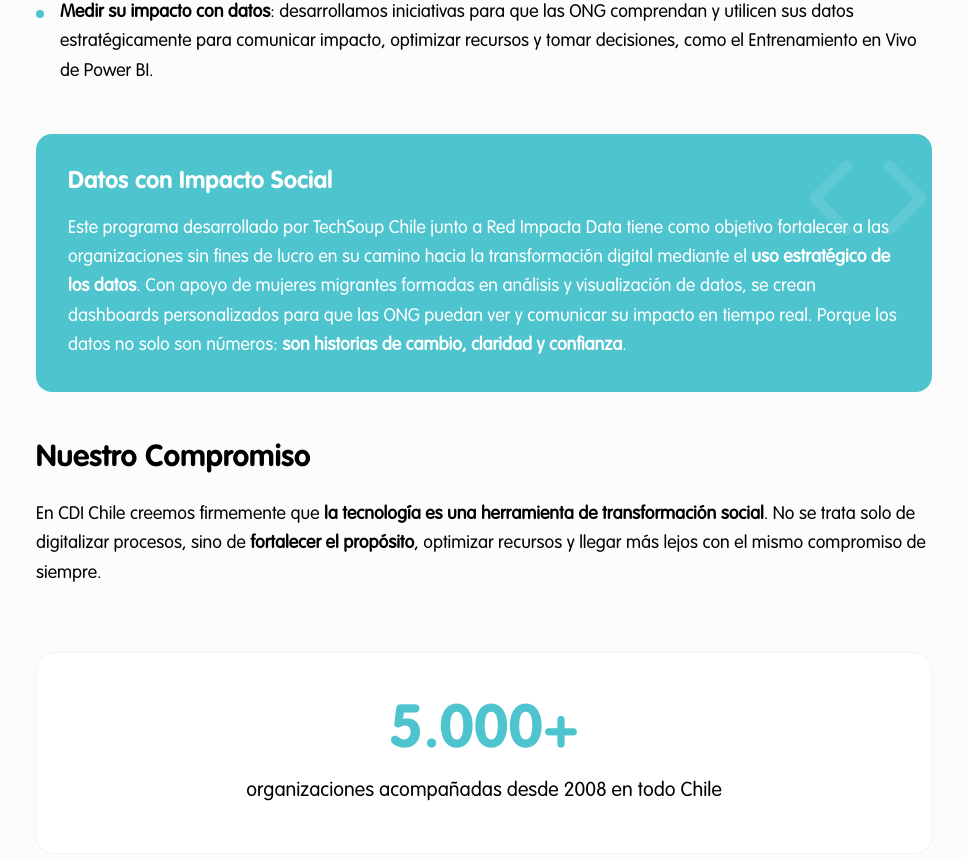
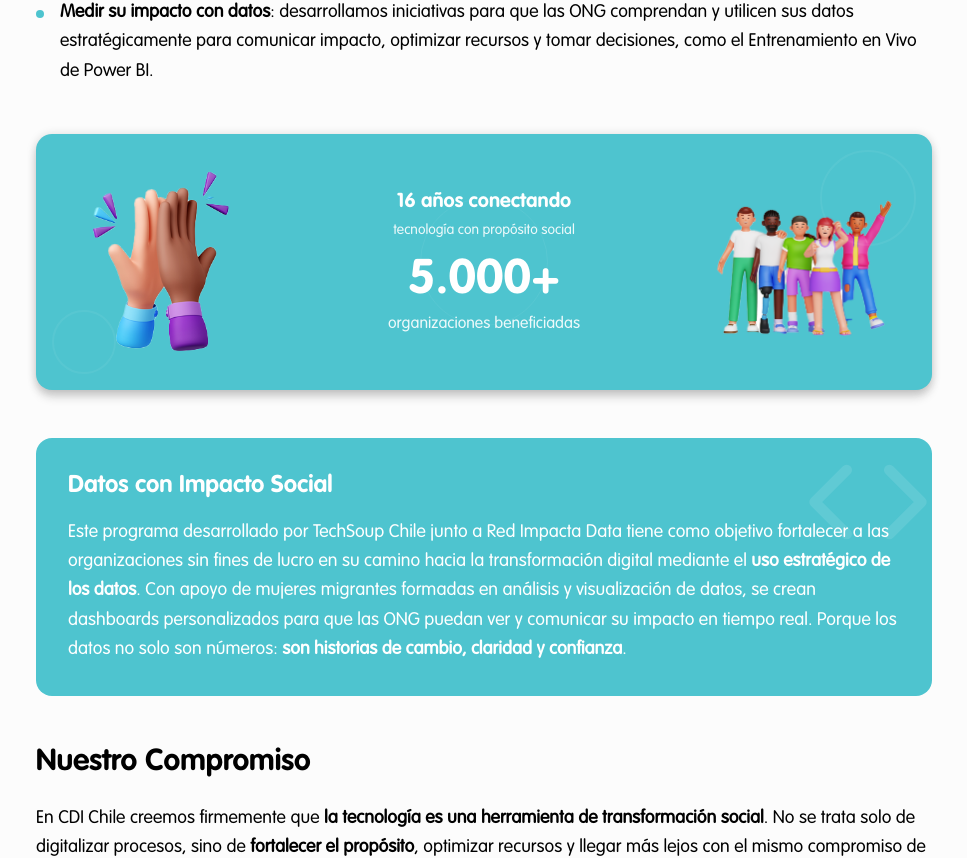
Before and after one commit to 200-OK-dev/new-cdi, a Next.js app: page /programas-y-proyectos/programa/techsoup in a window 1280 px wide. Shown: the part 1134-1992 px from the top of the page, without its empty margins (156-1123 px from the left). Built offline with nearby package versions, Linux system fonts and the light colour scheme.

Commit message:
update 09 junio 14:27

```diff
--- a/app/page.tsx
+++ b/app/page.tsx
@@ -32,7 +32,7 @@ export default function Home() {
         <section className="py-12">
           <div className="container mx-auto px-4 pb-12">
           <GoogleTestimonials
-            title="Lo que dicen nuestros beneficiarios"
+            title="Lo que dicen nuestros Participantes"
             subtitle="Testimonios reales de personas que han experimentado nuestro impacto"
             autoPlay={true}
             autoPlayInterval={10000}
--- a/app/programas-y-proyectos/[tipo]/[slug]/DetailPageClient.tsx
+++ b/app/programas-y-proyectos/[tipo]/[slug]/DetailPageClient.tsx
@@ -4,6 +4,7 @@ import { motion } from 'framer-motion';
 import { ArrowLeft, ExternalLink, Users, Target, Code, BookOpen, Globe, Lightbulb } from 'lucide-react';
 import Link from 'next/link';
 import { ProgramaData, ProyectoData } from '../../data';
+import { StatsBanner } from '../../../../components/StatsBanner'; // Componente de estadísticas
 
 interface DetailPageClientProps {
   data: ProgramaData | ProyectoData;
@@ -53,6 +54,19 @@ export default function DetailPageClient({ data, tipo }: DetailPageClientProps)
 
   // Verificar si el CTA es un video de YouTube
   const youtubeVideoId = data.fullContent.cta.link ? extractYouTubeId(data.fullContent.cta.link) : null;
+
+  // Función helper para renderizar el banner en la posición correcta
+  const renderBannerAtPosition = (position: string) => {
+    if (data.fullContent.banner?.position === position) {
+      return (
+        <StatsBanner
+          config={data.fullContent.banner}
+          fallbackColor={data.color}
+        />
+      );
+    }
+    return null;
+  };
 
   // Animaciones
   const fadeInUp = {
@@ -140,6 +154,9 @@ export default function DetailPageClient({ data, tipo }: DetailPageClientProps)
           </motion.p>
         </motion.section>
 
+        {/* Banner después del hero */}
+        {renderBannerAtPosition('after-hero')}
+
         {/* Video de YouTube (si existe) */}
         {youtubeVideoId && (
           <YouTubeEmbed
@@ -147,6 +164,12 @@ export default function DetailPageClient({ data, tipo }: DetailPageClientProps)
             title={data.fullContent.cta.text}
           />
         )}
+
+        {/* Banner después del video */}
+        {renderBannerAtPosition('after-video')}
+
+        {/* Banner antes de las secciones */}
+        {renderBannerAtPosition('before-sections')}
 
         {/* Contenido principal */}
         <motion.div
@@ -157,7 +180,8 @@ export default function DetailPageClient({ data, tipo }: DetailPageClientProps)
           className="space-y-12"
         >
           {data.fullContent.sections.map((section, index) => (
-            <motion.section key={index} variants={fadeInUp}>
+            <div key={index}>
+              <motion.section variants={fadeInUp}>
                 {section.type === 'highlight' ? (
                   <div
                     className="p-8 rounded-2xl text-white relative overflow-hidden"
@@ -215,8 +239,15 @@ export default function DetailPageClient({ data, tipo }: DetailPageClientProps)
                   </div>
                 )}
               </motion.section>
+
+              {/* Banner después de sección específica */}
+              {renderBannerAtPosition(`after-section-${index}`)}
+            </div>
           ))}
         </motion.div>
+
+        {/* Banner antes de stats */}
+        {renderBannerAtPosition('before-stats')}
 
         {/* Stats */}
         {data.fullContent.stats && (
@@ -240,6 +271,9 @@ export default function DetailPageClient({ data, tipo }: DetailPageClientProps)
             </div>
           </motion.section>
         )}
+
+        {/* Banner antes del CTA */}
+        {renderBannerAtPosition('before-cta')}
 
         {/* CTA */}
         <motion.section
--- a/app/programas-y-proyectos/data.ts
+++ b/app/programas-y-proyectos/data.ts
@@ -1,4 +1,16 @@
 // programas-y-proyectos/data.ts
+
+// Nueva interfaz para la configuración del banner
+export interface BannerConfig {
+  leftImage: string;
+  rightImage: string;
+  mainText: string;
+  subText?: string;
+  statNumber: string;
+  statLabel: string;
+  backgroundColor?: string; // Si no se especifica, usará data.color
+  position: 'after-hero' | 'after-video' | 'before-sections' | 'after-section-0' | 'after-section-1' | 'after-section-2' | 'before-stats' | 'before-cta';
+}
 
 export interface ProgramaData {
   slug: string;
@@ -28,6 +40,8 @@ export interface ProgramaData {
       text: string;
       link: string;
     };
+    // Nueva propiedad para el banner
+    banner?: BannerConfig;
   };
 }
 
@@ -59,6 +73,8 @@ export interface ProgramaData {
       text: string;
       link: string;
     };
+    // Nueva propiedad para el banner
+    banner?: BannerConfig;
   };
 }
 
@@ -112,6 +128,16 @@ export interface ProgramaData {
       cta: {
         text: "Visita techsoup.cl",
         link: "https://techsoup.cl"
+      },
+      // Ejemplo de banner para TechSoup
+      banner: {
+        leftImage: "/programasyproyectos/ALIANZA.png", // Ajusta la ruta según tu estructura
+        rightImage: "/programasyproyectos/PARTICIPANTES.png", // Ajusta la ruta según tu estructura
+        mainText: "16 años conectando",
+        subText: "tecnología con propósito social",
+        statNumber: "5.000+",
+        statLabel: "organizaciones beneficiadas",
+        position: "after-section-1" // Se mostrará después de la segunda sección
       }
     }
   }
@@ -125,7 +151,7 @@ export interface ProgramaData {
     partner: "Walmart Chile",
     duration: "12 meses",
     color: "#ED3129",
-      icon: "",
+    icon: "Users",
     fullContent: {
       hero: {
         title: "Tránsfórmate",
@@ -158,6 +184,17 @@ export interface ProgramaData {
       cta: {
         text: "Ver video del programa",
         link: "https://www.youtube.com/watch?v=P9agKQxUjVM"
+      },
+      // Ejemplo de banner para Tránsfórmate
+      banner: {
+        leftImage: "/images/hands-icon.svg", // Como en tu imagen de ejemplo
+        rightImage: "/images/people-group.svg", // Como en tu imagen de ejemplo
+        mainText: "4 años de alianza",
+        subText: "impulsando emprendimientos",
+        statNumber: "1945",
+        statLabel: "participantes",
+        backgroundColor: "#8B5CF6", // Color diferente al del proyecto si quieres
+        position: "after-video" // Se mostrará después del video de YouTube
       }
     }
   }
--- a/components/GoogleTestimonials.tsx
+++ b/components/GoogleTestimonials.tsx
@@ -142,7 +142,7 @@ const StarRating: React.FC<StarRatingProps> = ({ rating, size = 'md' }) => {
 // ========================================
 
 const GoogleTestimonials: React.FC<GoogleTestimonialsProps> = ({
-  title = "Lo que dicen nuestros beneficiarios",
+  title = "Lo que dicen nuestros Participantes",
   subtitle = "Testimonios reales de personas que han experimentado nuestro impacto",
   className = "",
   autoPlay = true,
--- /dev/null
+++ b/components/StatsBanner.tsx
@@ -0,0 +1,94 @@
+// components/StatsBanner.tsx
+"use client"
+import { motion } from 'framer-motion';
+import { BannerConfig } from '../app/programas-y-proyectos/data';
+
+interface StatsBannerProps {
+  config: BannerConfig;
+  fallbackColor: string; // Color del programa/proyecto como fallback
+}
+
+export const StatsBanner = ({ config, fallbackColor }: StatsBannerProps) => {
+  const backgroundColor = config.backgroundColor || fallbackColor;
+
+  return (
+    <motion.div
+      className="my-12"
+      initial={{ opacity: 0, y: 20 }}
+      animate={{ opacity: 1, y: 0 }}
+      transition={{ duration: 0.6, delay: 0.3 }}
+    >
+      <div
+        className="relative w-full max-w-4xl mx-auto rounded-2xl overflow-hidden shadow-xl"
+        style={{ backgroundColor }}
+      >
+        {/* Versión Desktop */}
+        <div className="hidden md:flex items-center justify-between p-8">
+          {/* Imagen izquierda */}
+          <div className="flex-shrink-0">
+            <img
+              src={config.leftImage}
+              alt="Decoración izquierda"
+              className="w-48 h-48 object-contain"
+            />
+          </div>
+
+          {/* Contenido central */}
+          <div className="flex-1 text-center mx-8">
+            <div className="text-white">
+              <p className="text-xl font-bold mb-1">{config.mainText}</p>
+              {config.subText && (
+                <p className="text-sm opacity-90 mb-4">{config.subText}</p>
+              )}
+              <div className="text-5xl font-bold mb-2">{config.statNumber}</div>
+              <p className="text-base opacity-90">{config.statLabel}</p>
+            </div>
+          </div>
+
+          {/* Imagen derecha */}
+          <div className="flex-shrink-0">
+            <img
+              src={config.rightImage}
+              alt="Decoración derecha"
+              className="w-48 h-48 object-contain"
+            />
+          </div>
+        </div>
+
+        {/* Versión Mobile */}
+        <div className="md:hidden p-6">
+          <div className="text-center text-white">
+            {/* Imágenes en fila */}
+            <div className="flex justify-center items-center gap-6 mb-6">
+              <img
+                src={config.leftImage}
+                alt="Decoración izquierda"
+                className="w-16 h-16 object-contain"
+              />
+              <img
+                src={config.rightImage}
+                alt="Decoración derecha"
+                className="w-16 h-16 object-contain"
+              />
+            </div>
+
+            {/* Contenido */}
+            <p className="text-lg font-bold mb-1">{config.mainText}</p>
+            {config.subText && (
+              <p className="text-sm opacity-90 mb-4">{config.subText}</p>
+            )}
+            <div className="text-4xl font-bold mb-2">{config.statNumber}</div>
+            <p className="text-sm opacity-90">{config.statLabel}</p>
+          </div>
+        </div>
+
+        {/* Patrón decorativo de fondo */}
+        <div className="absolute inset-0 opacity-5">
+          <div className="absolute top-4 right-4 w-24 h-24 rounded-full border-2 border-white"></div>
+          <div className="absolute bottom-4 left-4 w-16 h-16 rounded-full border-2 border-white"></div>
+          <div className="absolute top-1/2 left-1/2 transform -translate-x-1/2 -translate-y-1/2 w-32 h-32 rounded-full border border-white"></div>
+        </div>
+      </div>
+    </motion.div>
+  );
+};
```
Also changed, not shown: public/programasyproyectos/ALIANZA.png (added), public/programasyproyectos/PARTICIPANTES.png (added). Lines whose indentation alone changed are shown as unchanged.
